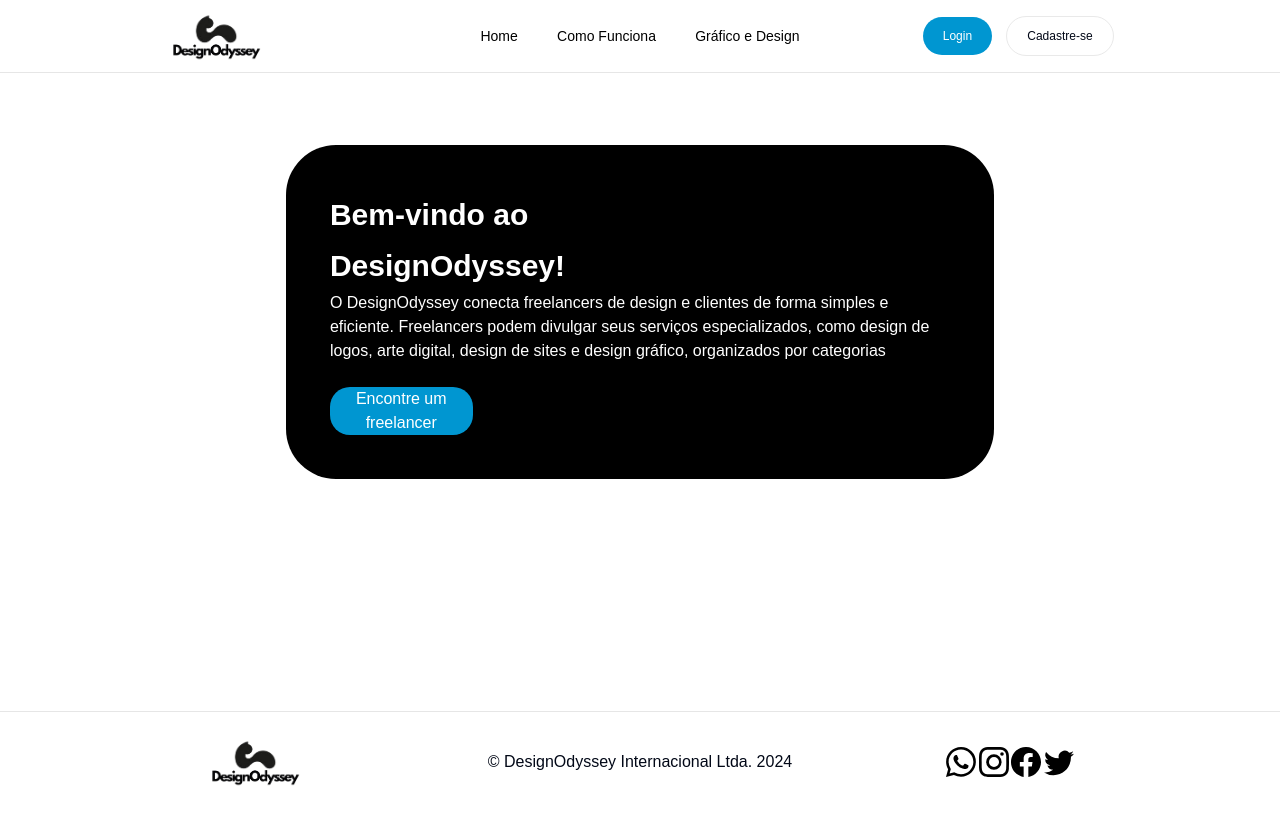
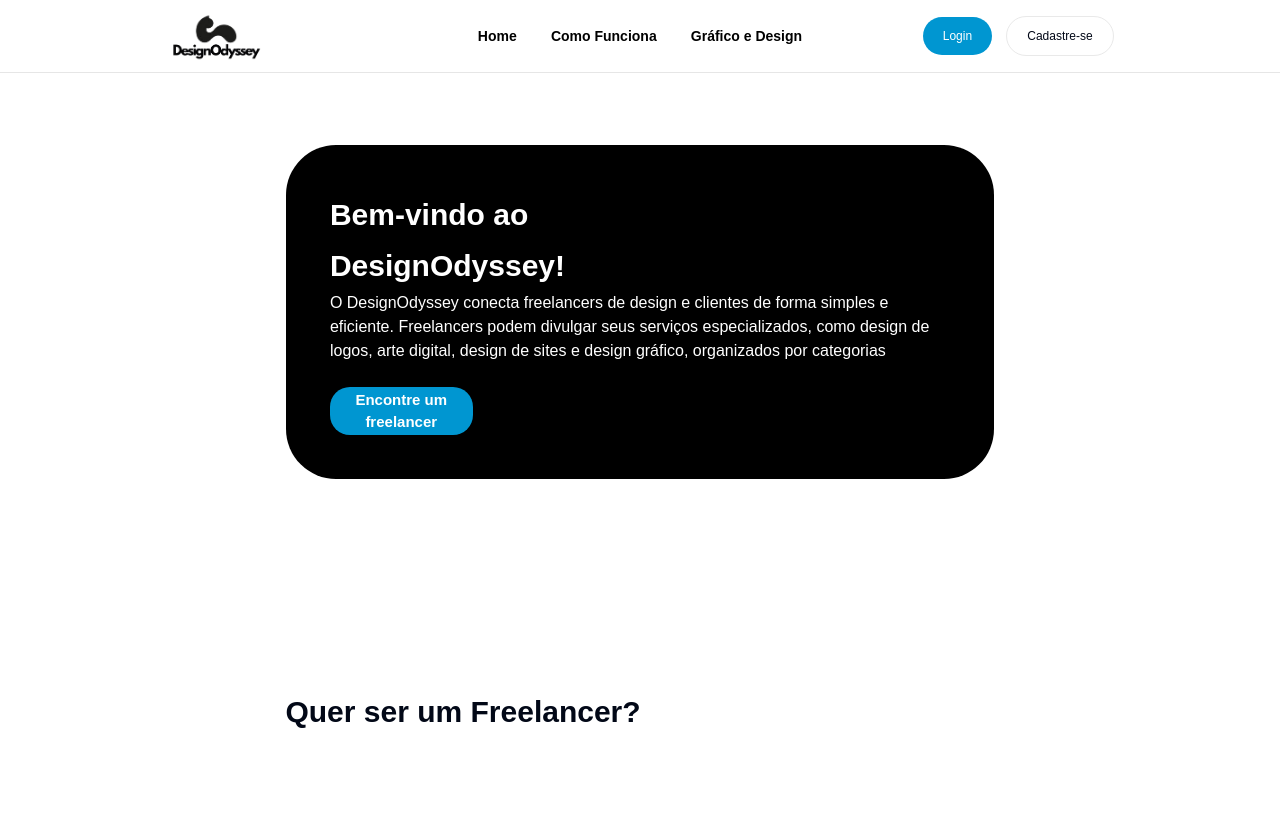
Before and after one commit to jessivxi/projeto-designodyssey, a Next.js app: page /functioning in a window 1280 px wide. Shown: the top 824 px of the page. Built offline with nearby package versions, Linux system fonts and the light colour scheme.

Commit message:
artalização

```diff
--- a/src/app/components/header/header.module.css
+++ b/src/app/components/header/header.module.css
@@ -1,3 +1,4 @@
+
 .header_main {
     display: flex;
     justify-content: space-between;
@@ -23,6 +24,7 @@
     -moz-transform: translateX(-50%);
     -ms-transform: translateX(-50%);
     -o-transform: translateX(-50%);
+
 }
 
 .header_list {
@@ -30,6 +32,7 @@
     justify-content: space-around;
     width: 80%;
     height: auto;
+    font-weight: bold;
 }
 
 .header_list_button {
--- a/src/app/components/hub/hub.module.css
+++ b/src/app/components/hub/hub.module.css
@@ -1,3 +1,4 @@
+
 .hub_main {
     display: flex;
     justify-content: center;
@@ -91,6 +92,7 @@
 
 .about_text {
     font-size: 17px;
+    font-style: bold;
     margin-top: 1.8vh;
 }
 
@@ -103,6 +105,8 @@
     background-color: #0096D1;
     transition: background-color 0.3s ease, color 0.3s ease, transform 0.3s ease;
     margin-top: 3vh;
+    font-weight: bold;
+
     border-radius: 20px;
     -webkit-border-radius: 20px;
     -moz-border-radius: 20px;
--- a/src/app/functioning/functioning.module.css
+++ b/src/app/functioning/functioning.module.css
@@ -47,11 +47,13 @@
     align-items: center;
     width: 23%;
     height: 6vh;
+    font-weight: bold;
+
     background-color: #0096D1;
     transition: background-color 0.3s ease, color 0.3s ease, transform 0.3s ease;
     margin-top: 3vh;
-     font-weight: medium;
     border-radius: 20px;
+    font-size: 15px;
     -webkit-border-radius: 20px;
     -moz-border-radius: 20px;
     -ms-border-radius: 20px;
@@ -67,3 +69,25 @@
     -ms-transform: scale(1.0);
     -o-transform: scale(1.0);
 }
+.functioning_apresention_main{
+    display: flex;
+    justify-content: center;
+    align-items: center;
+    width: 100%;
+    height: 60vh;
+    padding: 0% 0% 290% 16%;
+    margin-bottom: 20vh;
+}
+.functioning_apresention_container{
+    display: flex;
+    justify-content: center;
+    flex-direction: column;
+    width: 85%;
+    min-height: 55vh;
+}
+.functioning_apresention_texts{
+    font-weight: bolder;
+    font-size: 30px;
+    line-height: 4vw;
+    width: 60%;
+}
--- a/src/app/functioning/page.tsx
+++ b/src/app/functioning/page.tsx
@@ -11,15 +11,15 @@ import Footer from '../components/footer/footer';
 function functioning() {
     return (
         <>
-            <Header />
+        <Header />
             <div className={styles.functioning_main}>
                 <div className={styles.functioning_content}>
                     <div className={styles.functioning_content_box}>
                         <div className={styles.functioning_content_title_box}>
-                           <h1 className={styles.functioning_content_title}>Bem-vindo ao DesignOdyssey!</h1>
+                            <h1 className={styles.functioning_content_title}>Bem-vindo ao DesignOdyssey!</h1>
                         </div>
-                           <p className={styles.functioning_content_text}>O DesignOdyssey conecta freelancers de design e clientes de forma simples e eficiente. Freelancers podem divulgar seus serviços especializados, como design de logos, arte digital, design de sites e design gráfico, organizados por categorias</p>
-                           <div className={styles.functioning_content_button}>
+                            <p className={styles.functioning_content_text}>O DesignOdyssey conecta freelancers de design e clientes de forma simples e eficiente. Freelancers podem divulgar seus serviços especializados, como design de logos, arte digital, design de sites e design gráfico, organizados por categorias</p>
+                            <div className={styles.functioning_content_button}>
                         <Link href="/listing">
                             <button className={styles.functioning_button}>Encontre um freelancer</button>
                         </Link>
@@ -27,7 +27,17 @@ function functioning() {
                     </div>
                 </div>
             </div>
-            <Footer />
+            <div className={styles.functioning_apresention_main}>
+                <div className={styles.functioning_apresention_container}>
+                    <div className={styles.functioning_apresention_texts}>
+                        <h1 className={styles.functioning_apresention_title}>Quer ser um Freelancer?</h1>
+                        <p className={styles.functioning_apresention_text}></p>
+                    </div>
+                </div>
+
+            </div>
+
+        <Footer />
         </>
     );
 }
```
